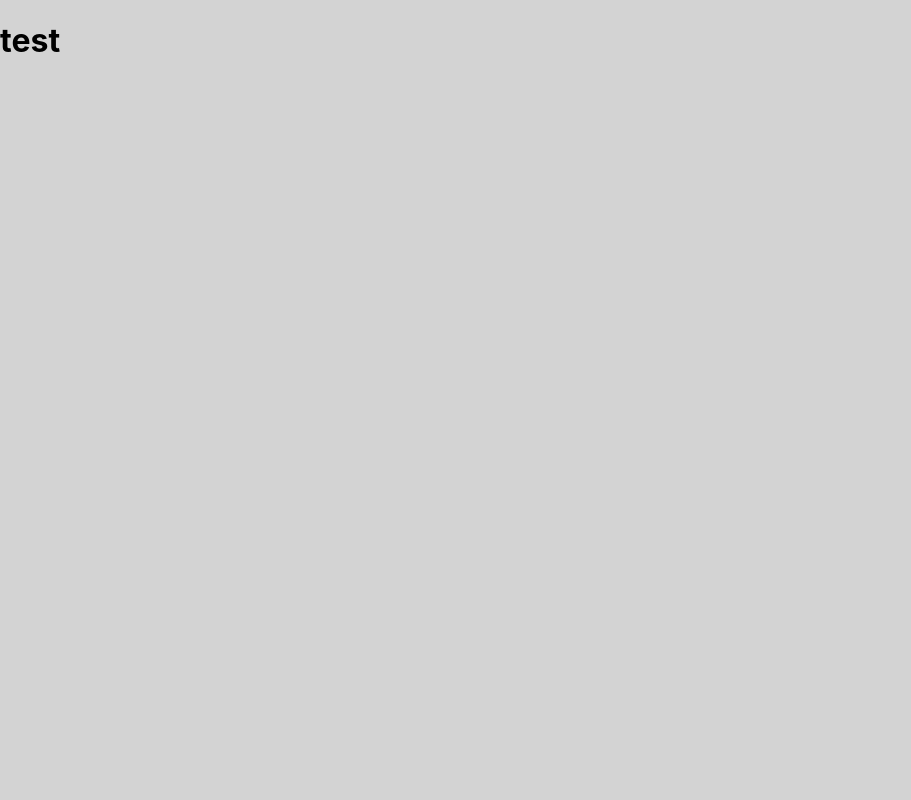
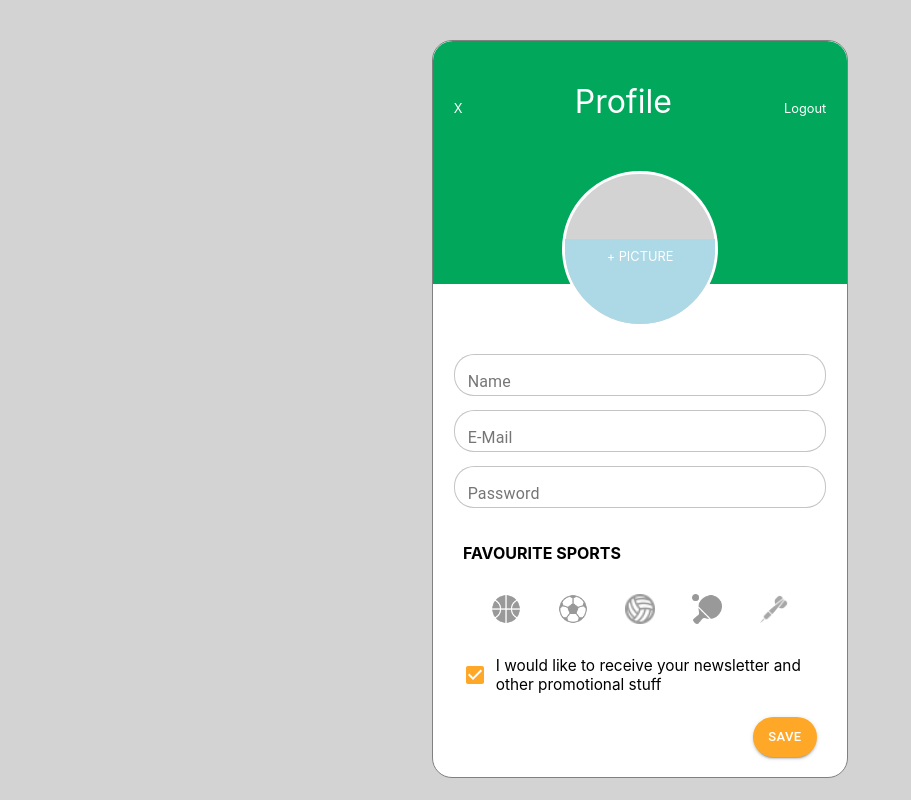
Before and after one commit to SuperCode-Projects/urban-league, a React (Create React App) app: page / in a window 1280 px wide. Shown: the whole page, without its empty margins (0-911 px from the left). Built offline with nearby package versions, Linux system fonts and the light colour scheme.

Commit message:
SignUp css

```diff
--- a/src/App.css
+++ b/src/App.css
@@ -13,6 +13,7 @@ html {
   border-radius: 20px;
   text-align: center;
   position: relative;
+  background-color: white;
 }
 
 p {
--- /dev/null
+++ b/src/components/SignUp.css
@@ -0,0 +1,82 @@
+.greenWithPic {
+  width: 100%;
+  height: 33%;
+  background-color: #01a85b;
+  border-top-left-radius: 20px;
+  border-top-right-radius: 20px;
+}
+
+#text {
+  padding-top: 10%;
+  margin-left: auto;
+  margin-right: auto;
+  width: 90%;
+  display: flex;
+  align-items: baseline;
+  justify-content: space-between;
+}
+
+#text p,
+#halfcircle p {
+  color: white;
+}
+
+.p_big {
+  font-size: 2em;
+}
+
+#Pic_round {
+  width: 150px;
+  height: 150px;
+  background-color: lightgrey;
+  border-radius: 50%;
+  border: solid white 3px;
+  margin-left: auto;
+  margin-right: auto;
+  margin-top: 50px;
+  position: relative;
+}
+#halfcircle {
+  position: absolute;
+  width: 150px;
+  height: 75px;
+  background-color: lightblue;
+  border-bottom-left-radius: 75px;
+  border-bottom-right-radius: 75px;
+  top: 65px;
+  padding-top: 10px;
+}
+
+#formSignUp {
+  margin-left: auto;
+  margin-right: auto;
+  margin-top: 70px;
+  width: 90%;
+  display: flex;
+  flex-direction: column;
+}
+
+h4 {
+  margin-left: 30px;
+  text-align: left;
+}
+
+Checkbox {
+  text-align: left;
+}
+
+#newsletter-check {
+  display: flex;
+  margin-left: auto;
+  margin-right: auto;
+  margin-top: 20px;
+  width: 90%;
+  font-size: 1.2em;
+  align-items: center;
+  text-align: left;
+}
+
+#buttonSave {
+  margin-left: 70%;
+  margin-top: 5%;
+}
--- a/src/components/SignUp.js
+++ b/src/components/SignUp.js
@@ -1,7 +1,53 @@
 import React from "react";
+import "./SignUp.css";
+import TextField from "@material-ui/core/TextField";
+import IconList from "./IconList";
+import Checkbox from "@material-ui/core/Checkbox";
+import Button from "@material-ui/core/Button";
 
 const SignUp = () => {
-  return <h1>test</h1>;
+  return (
+    <div className="background">
+      <div className="greenWithPic">
+        {/* Icon X */}
+        <div id="text">
+          <p>X</p>
+          <p className="p_big">Profile</p>
+          <p>Logout</p>
+        </div>
+        <div id="Pic_round">
+          <div id="halfcircle">
+            <p> + PICTURE</p>
+          </div>
+        </div>
+      </div>
+      <div id="formSignUp">
+        <TextField id="filled-basic" label="Name" variant="outlined" />
+        <TextField id="filled-basic" label="E-Mail" variant="outlined" />
+        <TextField
+          id="filled-basic"
+          label="Password"
+          variant="outlined"
+          type="password"
+        />
+      </div>
+      <h4>FAVOURITE SPORTS</h4>
+      <IconList />
+      <div id="newsletter-check">
+        <Checkbox
+          defaultChecked
+          color="primary"
+          inputProps={{ "aria-label": "secondary checkbox" }}
+        />
+        <p>
+          I would like to receive your newsletter and other promotional stuff
+        </p>
+      </div>
+      <Button size="small" variant="contained" type="submit" id="buttonSave">
+        SAVE
+      </Button>
+    </div>
+  );
 };
 
 export default SignUp;
```
Also changed, not shown: src/components/SingUp.css (deleted).
